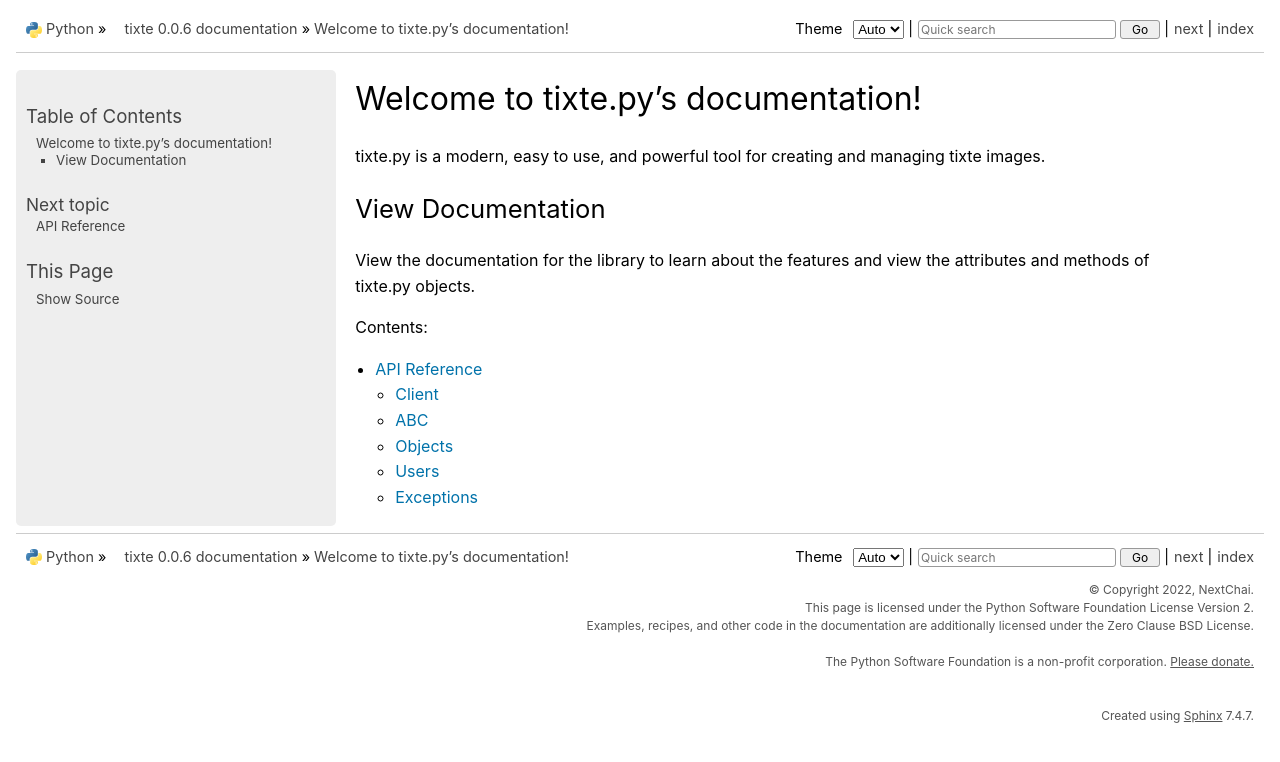
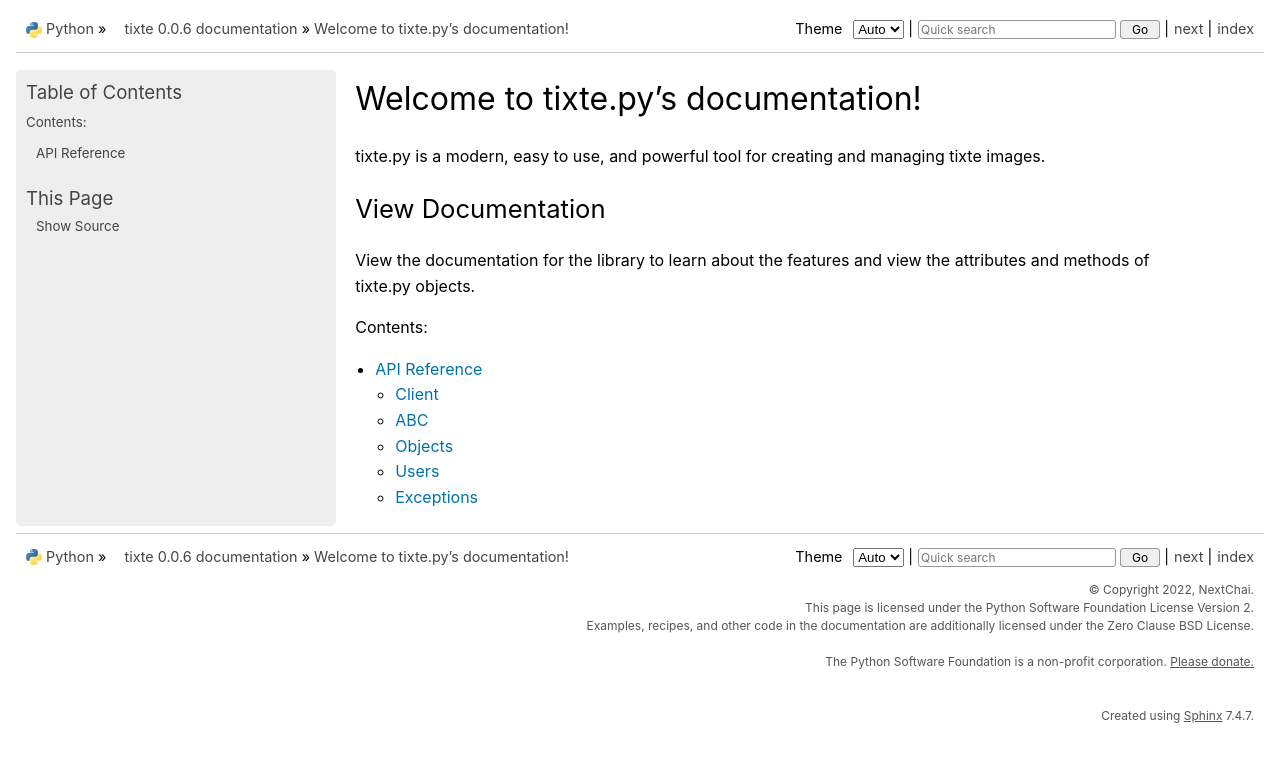
Before and after one commit to trevorflahardy/tixte.py, a Sphinx documentation site: the page built from docs/index.rst, in a window 1280 px wide. Shown: the top 762 px of the page. Built offline with Sphinx 7.4.7, drawn with Linux system fonts in a browser that asks for light colours.

Commit message:
:roothink:

```diff
--- a/docs/conf.py
+++ b/docs/conf.py
@@ -89,3 +89,8 @@
 # relative to this directory. They are copied after the builtin static files,
 # so a file named "default.css" will overwrite the builtin "default.css".
 html_static_path = ['_static']
+
+# Sidebar information
+html_sidebars = {
+   '**': ['globaltoc.html', 'sourcelink.html', 'searchbox.html'],
+}
```
